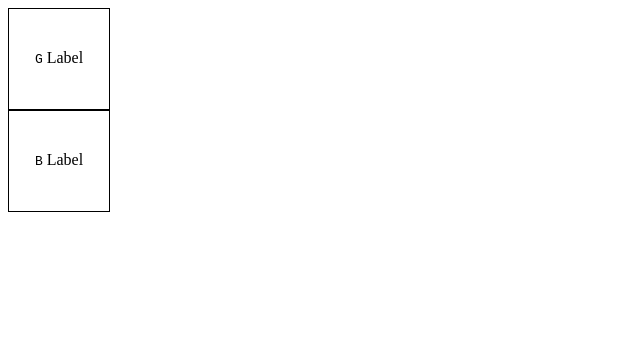
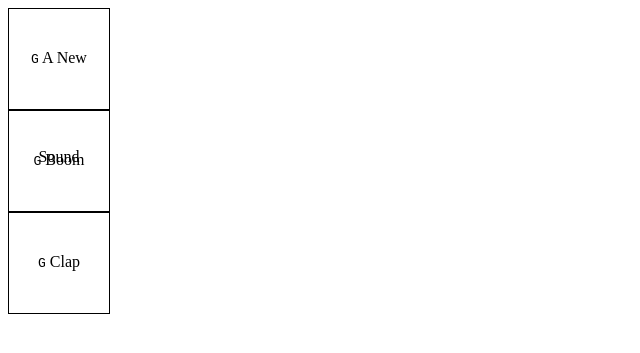
Before and after one commit to jeking123/drumkit, a Jekyll site: the page built from index.md, in a window 1280 px wide. Shown: the top 353 px of the page, without its empty margins (0-640 px from the left). Built offline with Jekyll 4.4.1, drawn with Linux system fonts in a browser that asks for light colours.

Commit message:
Update default.html
for loop through key codes

```diff
--- a/_layouts/default.html
+++ b/_layouts/default.html
@@ -21,18 +21,15 @@
 <body>
 
 <!-- Keys -->
-<div class="keys">
-    <div data-key="71" class="key">
-      <kbd>G</kbd>
-      <span class="sound">Label</span>
-    </div>
-</div>
-<div class="keys">
-    <div data-key="66" class="key">
-      <kbd>B</kbd>
-      <span class="sound">Label</span>
-    </div>
-</div>
+
+{% for post in site.posts %}
+  <div class="keys">
+      <div data-key="{{ post.keycode }}" class="key">
+        <kbd>G</kbd>
+        <span class="sound"> {{ post.title }} </span>
+      </div>
+  </div>
+{% endfor %}
 
 <!-- Sounds -->
 <audio data-key="71" src="https://s3-us-west-2.amazonaws.com/s.cdpn.io/1145795/clap.wav"></audio>
```
